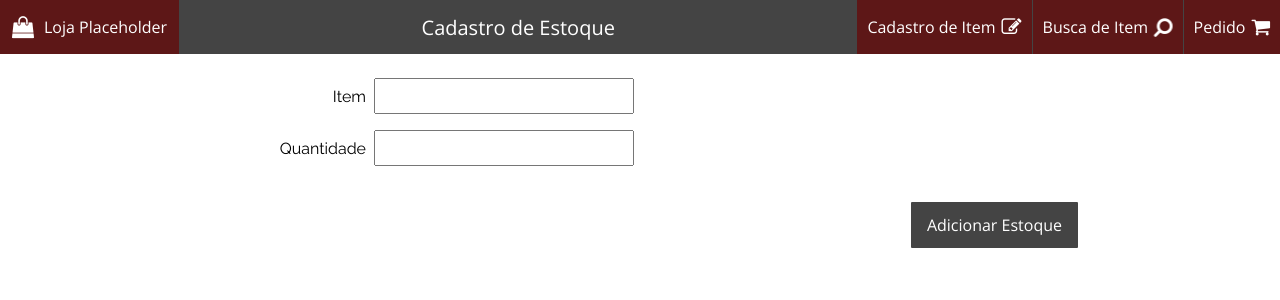
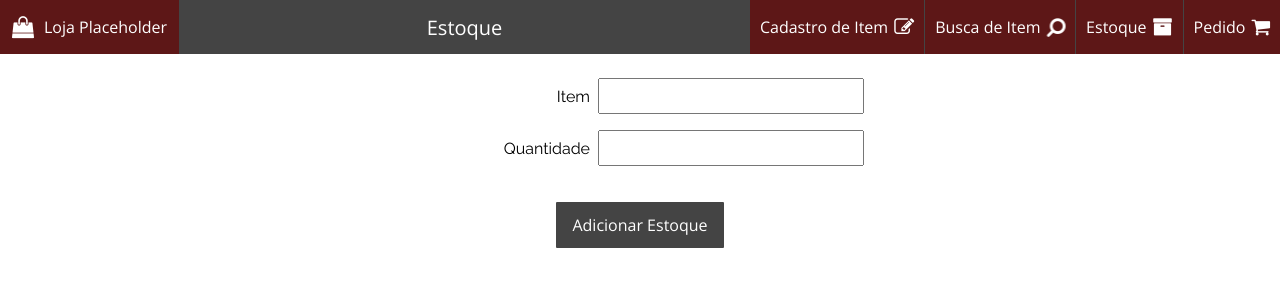
Before and after one commit to aflemes/G3---Gravadora-Warner-Editora-Pearson, a PHP site: page /view/add_estoque.php in a window 1280 px wide. Shown: the top 300 px of the page. Run offline with PHP 8.4, Linux system fonts and the light colour scheme; some libraries are stand-ins or nearby versions.

Commit message:
Adicionado estoque no menu

```diff
--- a/loja/css/add_estoque.css
+++ b/loja/css/add_estoque.css
@@ -15,8 +15,14 @@
 	text-align: right;
 }
 
-.btn-salvar {
+#btn-salvar {
 	margin: 20px auto 0 auto;
-	background-color: #16691d;
-	margin-right: 10px;
 }
+
+.linha {
+	justify-content: center;
+}
+
+.wrapper_input_text {
+	max-width: 50%;
+}
--- a/loja/view/add_estoque.php
+++ b/loja/view/add_estoque.php
@@ -21,7 +21,7 @@
 <body>
 	<?php
 		session_start();
-		$_SESSION["nomePagina"] = "Cadastro de Estoque";
+		$_SESSION["nomePagina"] = "Estoque";
 		include "../util/connect.php";
 		include "../controller/ctrl_estoque.php";
 		include "header.php";
@@ -35,17 +35,11 @@
 				<label for="item">Item</label>
 				<input type="text" name="item" id="item" maxlength="40" onkeypress="getDescrItem()">
 			</div>
-			<div class="wrapper_input_text">
-				&nbsp;
-			</div>
 		</div>
 		<div class="linha">
 			<div class="wrapper_input_text">
 				<label for="item">Quantidade</label>
 				<input type="text" name="qtde-item" id="qtde-item" maxlength="40">
-			</div>
-			<div class="wrapper_input_text">
-				&nbsp;
 			</div>
 		</div>
 
--- a/loja/view/header.php
+++ b/loja/view/header.php
@@ -17,6 +17,10 @@
             <span>Busca de Item</span>
             <i class='fa fa-search icon-menu inverter-icon-horizontal'></i>
         </a>
+        <a class="menu_botao" href="add_estoque.php">
+            <span>Estoque</span>
+            <i class='fa fa-archive icon-menu'></i>
+        </a>
         <a class="menu_botao" href="add_pedido.php">
             <span>Pedido</span>
             <i class='fa fa-shopping-cart icon-menu'></i>
```
